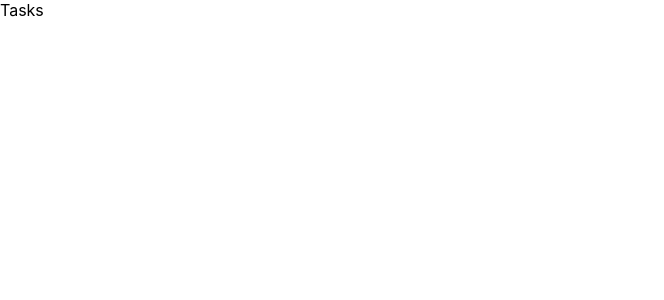
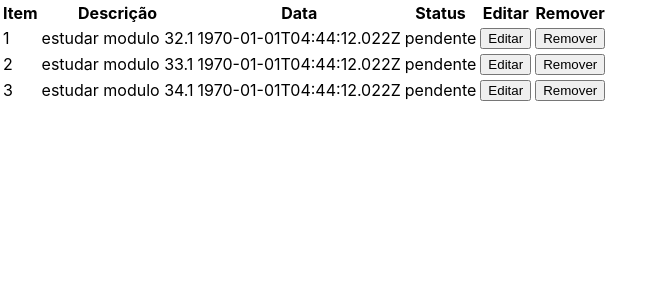
Before and after one commit to natferlima/desafio-tecnico-ebytr, a React (Create React App) app in the folder frontend/: page /tasks in a window 1280 px wide. Shown: the top 300 px of the page, without its empty margins (0-664 px from the left). Built offline with nearby package versions, Linux system fonts and the light colour scheme.

Commit message:
feat: cria componentes TaskTable, TaskItem e página Tasks

```diff
--- a/frontend/src/App.js
+++ b/frontend/src/App.js
@@ -1,10 +1,13 @@
 import React from 'react';
 import './App.css';
 import Router from './Routes';
+import GlobalProvider from './context/GlobalProvider';
 
 function App() {
   return (
-    <Router />
+    <GlobalProvider>
+      <Router />
+    </GlobalProvider>
   );
 }
 
--- /dev/null
+++ b/frontend/src/components/TaskItem.jsx
@@ -0,0 +1,30 @@
+import React from 'react';
+
+function TaskItem({ task, index }) {
+  return (
+    <tr>
+      <td>{ index + 1 }</td>
+      <td>{ task.description }</td>
+      <td>{ task.date }</td>
+      <td>{ task.status }</td>
+      <td>
+        <button
+          type="button"
+        >
+          Editar
+        </button>
+      </td>
+      <td>
+        <button
+          type="button"
+        >
+          Remover
+        </button>
+      </td>
+
+
+    </tr>
+  );
+}
+
+export default TaskItem;
--- /dev/null
+++ b/frontend/src/components/TasksTable.jsx
@@ -0,0 +1,31 @@
+import React, { useContext } from 'react';
+import GlobalContext from '../context/GlobalContext';
+import TaskItem from './TaskItem';
+
+function TasksTable() {
+  const { tasks } = useContext(GlobalContext);
+
+  if (tasks.length === 0 ) return <div>Carregando</div>;
+
+  return (
+    <table>
+      <thead>
+        <tr>
+          <th>Item</th>
+          <th>Descrição</th>
+          <th>Data</th>
+          <th>Status</th>
+          <th>Editar</th>
+          <th>Remover</th>
+        </tr>
+      </thead>
+      <tbody>
+        { tasks.map((task, index) => (
+          <TaskItem key={ index } task={ task } index={ index } />
+        ))}
+      </tbody>
+    </table>
+  );
+}
+
+export default TasksTable;
--- a/frontend/src/pages/Tasks.jsx
+++ b/frontend/src/pages/Tasks.jsx
@@ -1,8 +1,18 @@
-import React from 'react';
+import React, { useEffect, useContext} from 'react';
+import TasksTable from '../components/TasksTable';
+import GlobalContext from '../context/GlobalContext';
 
 function Tasks() {
+  const { getTasks } = useContext(GlobalContext);
+
+  useEffect(() => {
+    getTasks();
+  }, []);
+
   return (
-    <div>Tasks</div>
+    <div>
+      <TasksTable />
+    </div>
   );
 }
 
```
